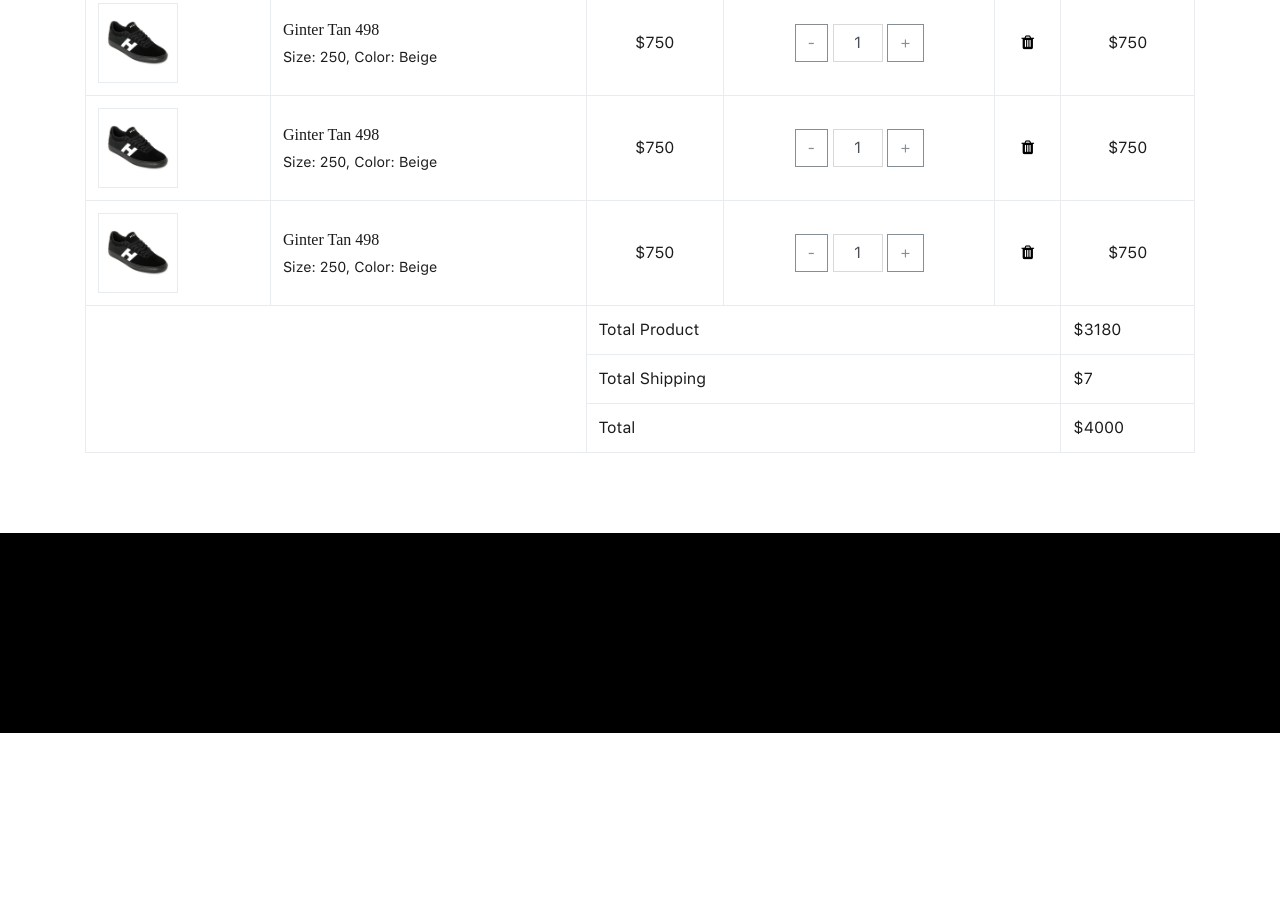
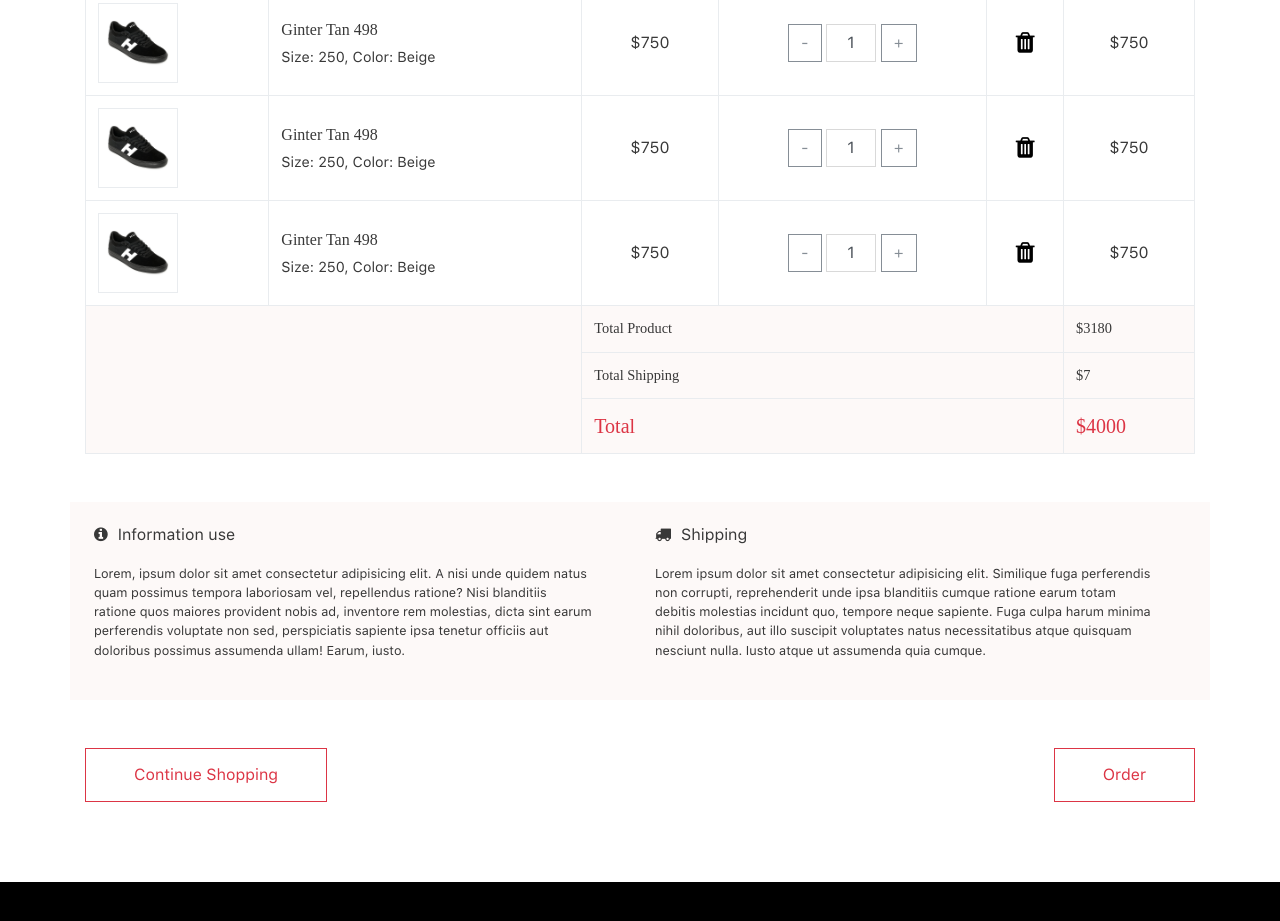
Before and after one commit to acv-hainlp/shoe, a website: page src/cart.html in a window 1280 px wide. Shown: the part 417-1338 px from the top of the page. Before the commit the page ends 1150 px from the top, so only its background shows below. Drawn offline with Linux system fonts and the light colour scheme; a web font is replaced by a local one.

Commit message:
order-view

```diff
--- a/src/cart.html
+++ b/src/cart.html
@@ -48,7 +48,7 @@
 
     <section id="order-section">
         <div class="container">
-            <table class="table table-bordered">
+            <table class="table table-bordered table-responsive">
                 <thead>
                     <tr>
                         <th>Product</th>
@@ -125,7 +125,7 @@
                     </tr>
                     <tr>
                         <td scope="row">
-                            <img src="/img/shoe.jpg" class="img-fluid d-inline-block border" width="80px" alt="">
+                            <img src="/img/shoe.jpg" class="img-fluid d-inline-block border" alt="">
                         </td>
                         <td>
                             <div class="title mb-1">Ginter Tan 498</div>
@@ -146,7 +146,7 @@
                     </tr>
                     <tr>
                         <td scope="row">
-                            <img src="/img/shoe.jpg" class="img-fluid d-inline-block border" width="80px" alt="">
+                            <img src="/img/shoe.jpg" class="img-fluid d-inline-block border" alt="">
                         </td>
                         <td>
                             <div class="title mb-1">Ginter Tan 498</div>
@@ -176,12 +176,51 @@
                         <td colspan="3">Total Shipping</td>
                         <td>$7</td>
                     </tr>
-                    <tr>
+                    <tr class="text-danger lead">
                         <td colspan="3">Total</td>
                         <td>$4000</td>
                     </tr>
                 </tfoot>
             </table>
+        </div>
+    </section>
+
+    <section id="cart-info-section" class="mt-5">
+        <div class="container p-4">
+            <div class="row">
+                <div class="col-sm-6 pr-5">
+                    <p class="h6">
+                        <i class="fa fa-info-circle"></i>Information use</p>
+                    <p>Lorem, ipsum dolor sit amet consectetur adipisicing elit. A nisi unde quidem natus quam possimus tempora
+                        laboriosam vel, repellendus ratione? Nisi blanditiis ratione quos maiores provident nobis ad, inventore
+                        rem molestias, dicta sint earum perferendis voluptate non sed, perspiciatis sapiente ipsa tenetur
+                        officiis aut doloribus possimus assumenda ullam! Earum, iusto.</p>
+                </div>
+                <div class="col-sm-6 pr-5">
+                    <p class="h6">
+                        <i class="fa fa-truck" aria-hidden="true"></i>Shipping
+                    </p>
+                    <p>Lorem ipsum dolor sit amet consectetur adipisicing elit. Similique fuga perferendis non corrupti, reprehenderit
+                        unde ipsa blanditiis cumque ratione earum totam debitis molestias incidunt quo, tempore neque sapiente.
+                        Fuga culpa harum minima nihil doloribus, aut illo suscipit voluptates natus necessitatibus atque
+                        quisquam nesciunt nulla. Iusto atque ut assumenda quia cumque.</p>
+                </div>
+            </div>
+        </div>
+    </section>
+
+    <section id="navigate-section">
+        <div class="container mt-5">
+            <div class="row">
+                <div class="col-sm-6">
+                    <button class="btn btn-outline-danger py-3 px-5">Continue Shopping</button>
+
+                </div>
+                <div class="col-sm-6">
+                    <button class="btn btn-outline-danger py-3 px-5 float-right">Order</button>
+                </div>
+
+            </div>
         </div>
     </section>
 
--- a/src/scss/style.scss
+++ b/src/scss/style.scss
@@ -1,6 +1,7 @@
 // Main Sass File
 $gray-color: #CCCCCC;
-$light-black: #1B1B1B;
+$light-black: rgb(56, 56, 56);
+$light-yellow: #FDF9F8;
 
 @font-face {
     font-family: sf;
@@ -148,6 +149,14 @@ a {
 
     td {
         vertical-align: middle;
+
+        input {
+            width: 50px;
+        }
+    }
+
+    a {
+      font-size: 1.5rem;
     }
 
     .title {
@@ -157,6 +166,38 @@ a {
     .description {
         font-size: .9em;
     }
+
+    img {
+        width: 80px;
+    }
+
+    tfoot{
+        background-color:  $light-yellow;
+        font-family: sf-b;
+        font-size: 90%;
+    }
+}
+
+#cart-info-section {
+   font-size:80%;
+   color: $light-black;
+
+   .container {
+    background-color: $light-yellow;
+   }
+
+   i {
+       margin-right: 10px;
+   }
+
+   .h6 {
+       margin-bottom: 20px;
+   }
+
+}
+
+#navigate-section {
+
 }
 
 footer {
```
Also changed, not shown: src/order.html (+8 -4 lines), src/css/style.css, src/fonts/noto-font/NotoSerif-Bold.otf (added), src/fonts/noto-font/NotoSerif-BoldItalic.otf (added), src/fonts/noto-font/NotoSerif-Italic.otf (added), src/fonts/noto-font/NotoSerif-Regular.otf (added).
